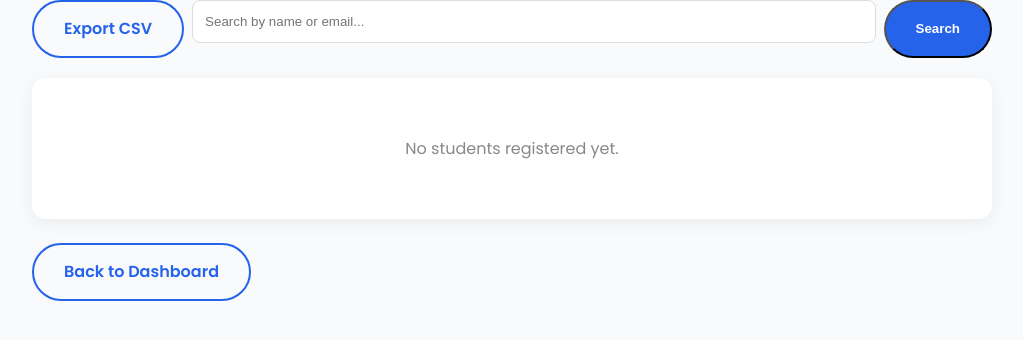
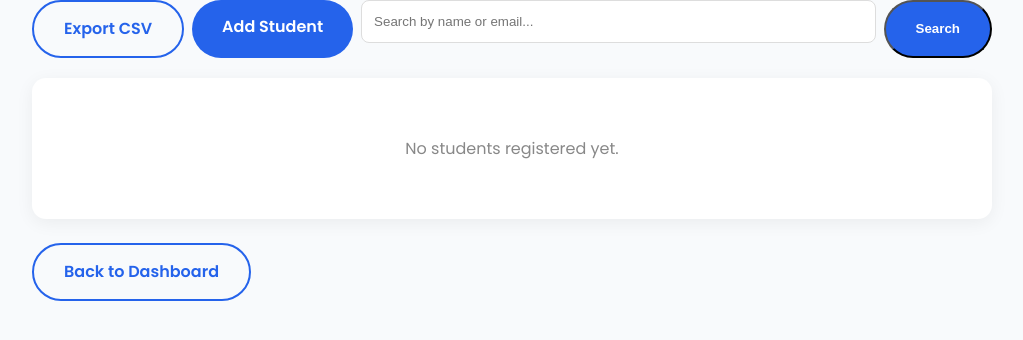
Before and after one commit to PriyaGupta44/Smart-Queue-Management-System, a Flask app: page /admin/students in a window 1280 px wide. Shown: the part 91-431 px from the top of the page, without its empty margins (128-1151 px from the left). Run offline with Flask 3, Linux system fonts and the light colour scheme; a user stored in the database is signed in; tables that the repository leaves empty hold one stand-in row (values such as "Sample post").

Commit message:
feat(admin): add route to add a student manually

```diff
--- a/app/templates/admin/students.html
+++ b/app/templates/admin/students.html
@@ -14,6 +14,7 @@
 
 <form method="GET" action="{{ url_for('admin.students') }}" class="search-form">
     <a href="{{ url_for('admin.export_students_csv') }}" class="btn btn-outline">Export CSV</a>
+    <a href="{{ url_for('admin.add_student') }}" class="btn btn-primary">Add Student</a>
     <input type="text" name="q" value="{{ search }}" placeholder="Search by name or email...">
     <button type="submit" class="btn btn-primary">Search</button>
     {% if search %}
```
